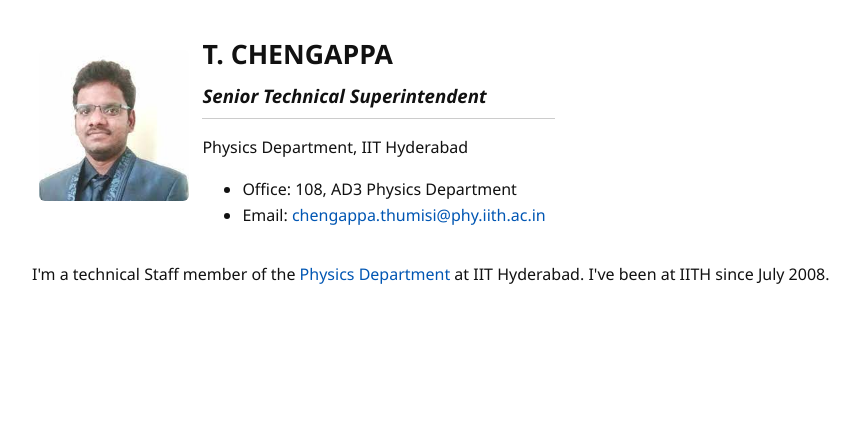
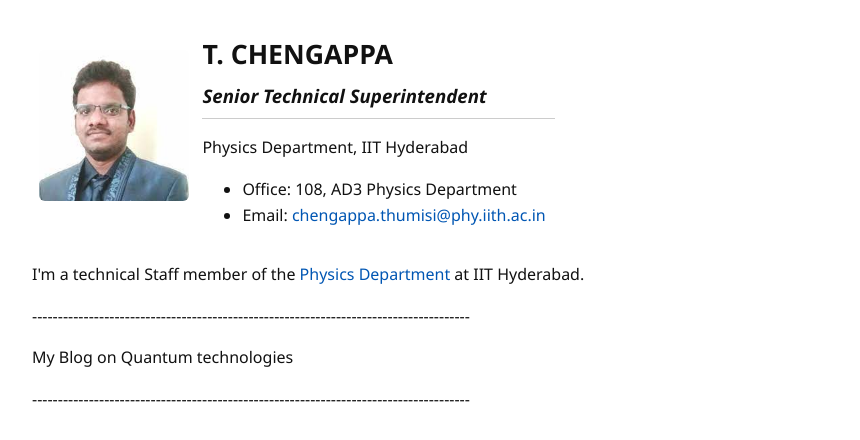
Before and after one commit to digitalct/digitalct.github.io, a plain HTML site: page index.html in a window 1280 px wide. Shown: the whole page, without its empty margins (208-1068 px from the left). Drawn offline with Linux system fonts and the light colour scheme.

Commit message:
Update index.html

```diff
--- a/index.html
+++ b/index.html
@@ -86,7 +86,12 @@
 
 
     <p>I'm a technical Staff member of the <a href="https://physics.iith.ac.in/">Physics Department</a>  at IIT Hyderabad.
-    I've been at IITH since  July 2008. </p>
+     </p>
+     <p>-------------------------------------------------------------------------------------
+     </p>
+    <p>My Blog on Quantum technologies</p>
+    <p>-------------------------------------------------------------------------------------
+     </p>
 
 
   </div>
```
